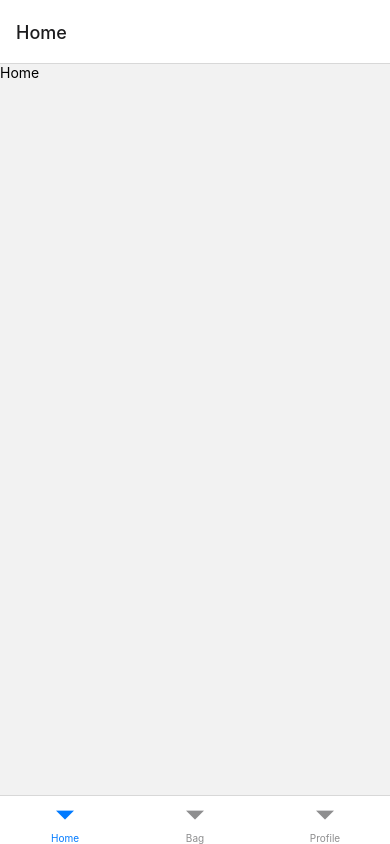
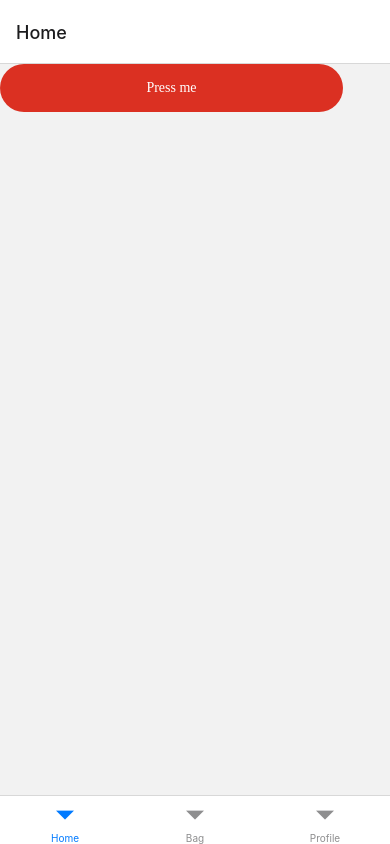
Before and after one commit to gauravsahdz/GShop, a React Native app: screen /Home in a window 390 px wide. Built offline with nearby package versions, Linux system fonts and the light colour scheme.

Commit message:
added MyButton and bottomSheet components

```diff
--- a/babel.config.js
+++ b/babel.config.js
@@ -1,3 +1,6 @@
 module.exports = {
   presets: ['module:@react-native/babel-preset'],
+  plugins: [
+    'react-native-reanimated/plugin',
+  ]
 };
--- a/package.json
+++ b/package.json
@@ -22,6 +22,8 @@
     "lint-staged": "^15.2.9",
     "react": "18.3.1",
     "react-native": "0.75.1",
+    "react-native-gesture-handler": "^2.18.1",
+    "react-native-reanimated": "^3.15.0",
     "react-native-safe-area-context": "^4.10.9",
     "react-native-screens": "^3.34.0"
   },
--- /dev/null
+++ b/src/components/BottomSheet.tsx
@@ -0,0 +1,95 @@
+import React, { useEffect } from 'react';
+import { Dimensions, StyleSheet, Text, View } from 'react-native';
+import { Gesture, GestureDetector } from 'react-native-gesture-handler';
+import Animated, {
+  useAnimatedStyle,
+  useSharedValue,
+  withSpring,
+} from 'react-native-reanimated';
+
+const { height: SCREEN_HEIGHT } = Dimensions.get('window');
+const MAX_TRANSLATE_Y = SCREEN_HEIGHT / 1.5;
+const MIN_TRANSLATE_Y = SCREEN_HEIGHT / 5;
+
+type BottomsheetProps = {
+  isVisible: boolean;
+};
+
+export default function Bottomsheet({ isVisible = false }: BottomsheetProps) {
+  const translateY = useSharedValue(0);
+  const context = useSharedValue({ y: 0 });
+
+  const gesture = Gesture.Pan()
+    .onStart(() => {
+      context.value = { y: translateY.value };
+    })
+    .onUpdate(e => {
+      translateY.value = e.translationY + context.value.y;
+      translateY.value = Math.max(translateY.value, -MAX_TRANSLATE_Y);
+    })
+    .onEnd(() => {
+      if (translateY.value > -MIN_TRANSLATE_Y) {
+        translateY.value = withSpring(SCREEN_HEIGHT);
+      }
+      if (translateY.value < -MIN_TRANSLATE_Y) {
+        translateY.value = withSpring(-MAX_TRANSLATE_Y);
+      }
+    });
+
+  /**
+   * Animated style for the bottom sheet
+   */
+  const reanimatedBottomStyle = useAnimatedStyle(() => {
+    return {
+      transform: [{ translateY: translateY.value }],
+    };
+  });
+
+  /**
+   * Scrolls to a specific destination
+   * @param {number} destination - The destination to scroll to
+   */
+  const scrollTo = (destination: number) => {
+    'worklet';
+    translateY.value = withSpring(destination, { damping: 50 });
+  };
+
+  useEffect(() => {
+    if (isVisible) {
+      scrollTo(-SCREEN_HEIGHT / 5);
+    } else {
+      scrollTo(SCREEN_HEIGHT);
+    }
+  }, [isVisible]);
+
+  return (
+    <GestureDetector gesture={gesture}>
+      <Animated.View
+        style={[styles.bottomsheet_container, reanimatedBottomStyle]}>
+        <View style={styles.line} />
+        <Text>Bottomsheet</Text>
+      </Animated.View>
+    </GestureDetector>
+  );
+}
+
+const styles = StyleSheet.create({
+  bottomsheet_container: {
+    width: '100%',
+    height: SCREEN_HEIGHT,
+    backgroundColor: '#00f8',
+    position: 'absolute',
+    top: SCREEN_HEIGHT / 1.5,
+    zIndex: 12000,
+    borderRadius: 25,
+    paddingHorizontal: 10,
+  },
+  line: {
+    width: 75,
+    height: 4,
+    backgroundColor: 'white',
+    borderRadius: 20,
+    alignSelf: 'center',
+    marginVertical: 10,
+  },
+});
--- /dev/null
+++ b/src/components/MyButton.tsx
@@ -0,0 +1,33 @@
+import React from 'react';
+import { Text, TouchableOpacity, View } from 'react-native';
+
+type MyButtonProps = {
+  title: string;
+  btnStyle?: object;
+  onPress?: () => void;
+};
+
+const MyButton = ({ title, onPress, btnStyle }: MyButtonProps) => {
+  return (
+    <TouchableOpacity onPress={onPress} activeOpacity={0.7}>
+      <View
+        style={{
+          alignItems: 'center',
+          justifyContent: 'center',
+          borderRadius: 25,
+          ...btnStyle,
+        }}>
+        <Text
+          style={{
+            color: 'white',
+            fontFamily: 'Poppins-Medium',
+            fontSize: 14,
+          }}>
+          {title}
+        </Text>
+      </View>
+    </TouchableOpacity>
+  );
+};
+
+export default MyButton;
--- a/src/screens/Home.tsx
+++ b/src/screens/Home.tsx
@@ -1,10 +1,28 @@
-import React from 'react'
-import { Text } from 'react-native'
+import React, { useState } from 'react';
+import { GestureHandlerRootView } from 'react-native-gesture-handler';
+import BottomSheet from '../components/BottomSheet';
+import MyButton from '../components/MyButton';
 
 const Home = () => {
+  const [isVisible, setIsVisible] = useState(false);
+  const onPressMe = () => {
+    setIsVisible(!isVisible);
+  };
+
   return (
-    <Text>Home</Text>
-  )
-}
+    <GestureHandlerRootView>
+      <MyButton
+        title="Press me"
+        btnStyle={{
+          backgroundColor: '#DB3022',
+          height: 48,
+          width: 343,
+        }}
+        onPress={onPressMe}
+      />
+      <BottomSheet isVisible={isVisible} />
+    </GestureHandlerRootView>
+  );
+};
 
-export default Home
+export default Home;
```
Also changed, not shown: 1 other file (tests, documents, lock files or other folders).
